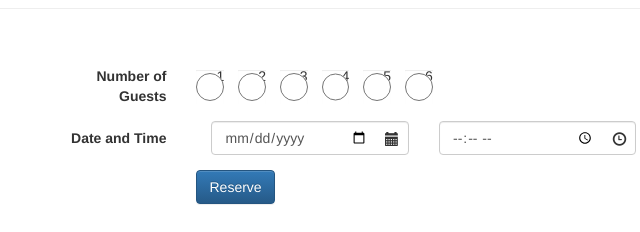
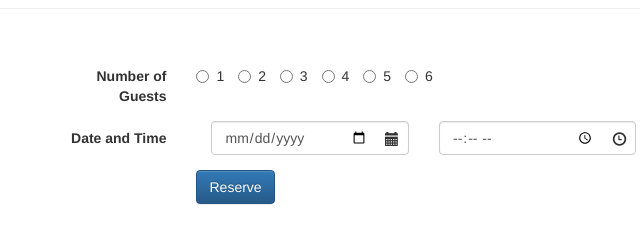
Before and after one commit to srinath21/Frontend-work, a plain HTML site: page index.html in a window 1280 px wide. Shown: the part 1706-1938 px from the top of the page, 316-956 px from the left. Drawn offline with nearby package versions, Linux system fonts and the light colour scheme.

Commit message:
Corrected

```diff
--- a/index.html
+++ b/index.html
@@ -58,7 +58,7 @@
 				<div class="form-group">
 					<input type="checkbox" class="form-control" name="remember" id="remember"><label for="remember" style="color:white">Remember Me</label>
 				</div>
-				<button type="submit" class="btn btn-sm btn-primary">Sign In</button>
+				<button type="submit" class="btn btn-sm btn-info">Sign In</button>
 			</form>
 			</div>
 		</div>
@@ -173,22 +173,22 @@
 					<label for="guests" class="col-sm-2 control-label">Number of Guests</label>
 					<div class="col-sm-10" id="guests">
 						<label class="radio-inline">
-							<input type="radio" class="form-control" name="guests" id="guests">1
+							<input type="radio" name="guests" id="guests">1
 						</label>
 						<label class="radio-inline">
-							<input type="radio" class="form-control" name="guests" id="guests">2
+							<input type="radio" name="guests" id="guests">2
 						</label>
 						<label class="radio-inline">
-							<input type="radio" class="form-control" name="guests" id="guests">3
+							<input type="radio" name="guests" id="guests">3
 						</label>
 						<label class="radio-inline">
-							<input type="radio" class="form-control" name="guests" value="4">4
+							<input type="radio" name="guests" value="4">4
 						</label>
 						<label class="radio-inline">
-							<input type="radio" class="form-control" name="guests" value="5">5
+							<input type="radio" name="guests" value="5">5
 						</label>
 						<label class="radio-inline">
-							<input type="radio" class="form-control" name="guests" value="6">6
+							<input type="radio" name="guests" value="6">6
 						</label>
 					</div>
 				</div>
```
